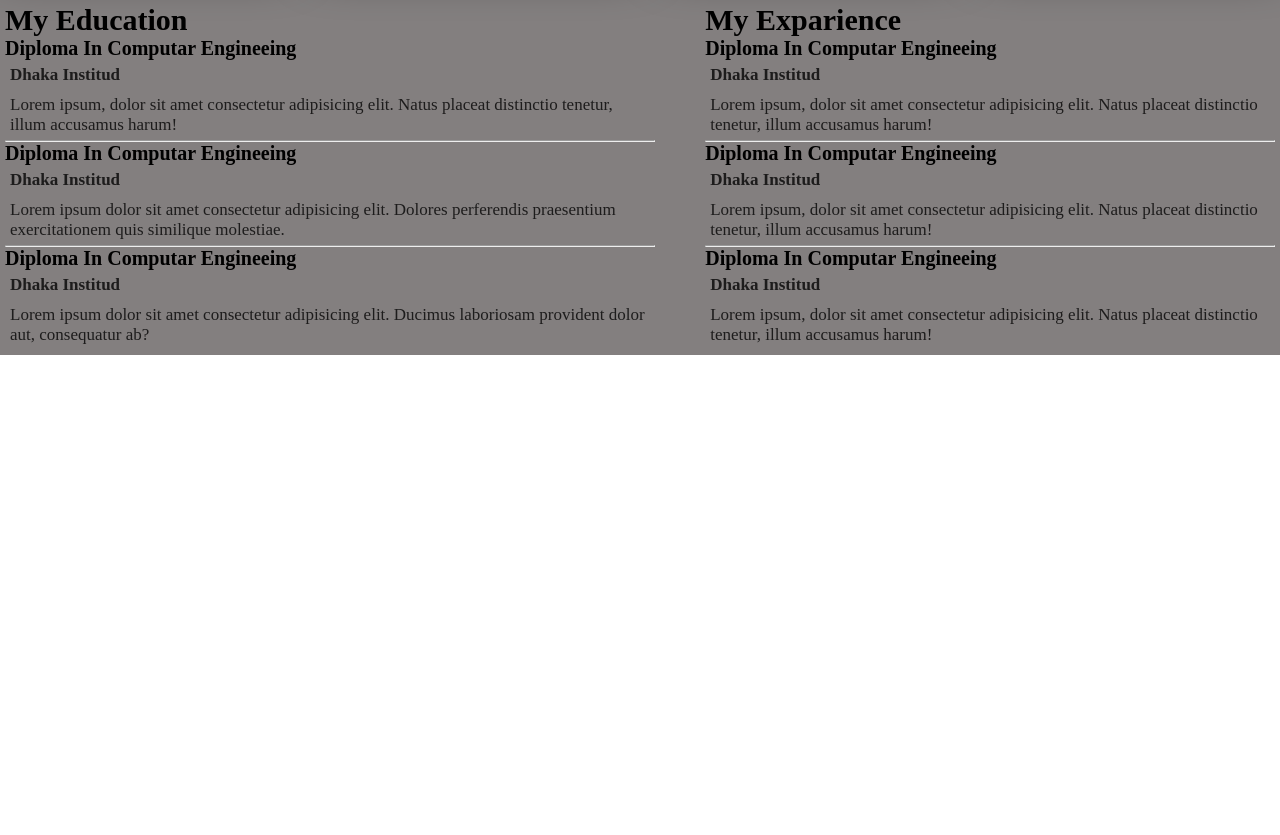
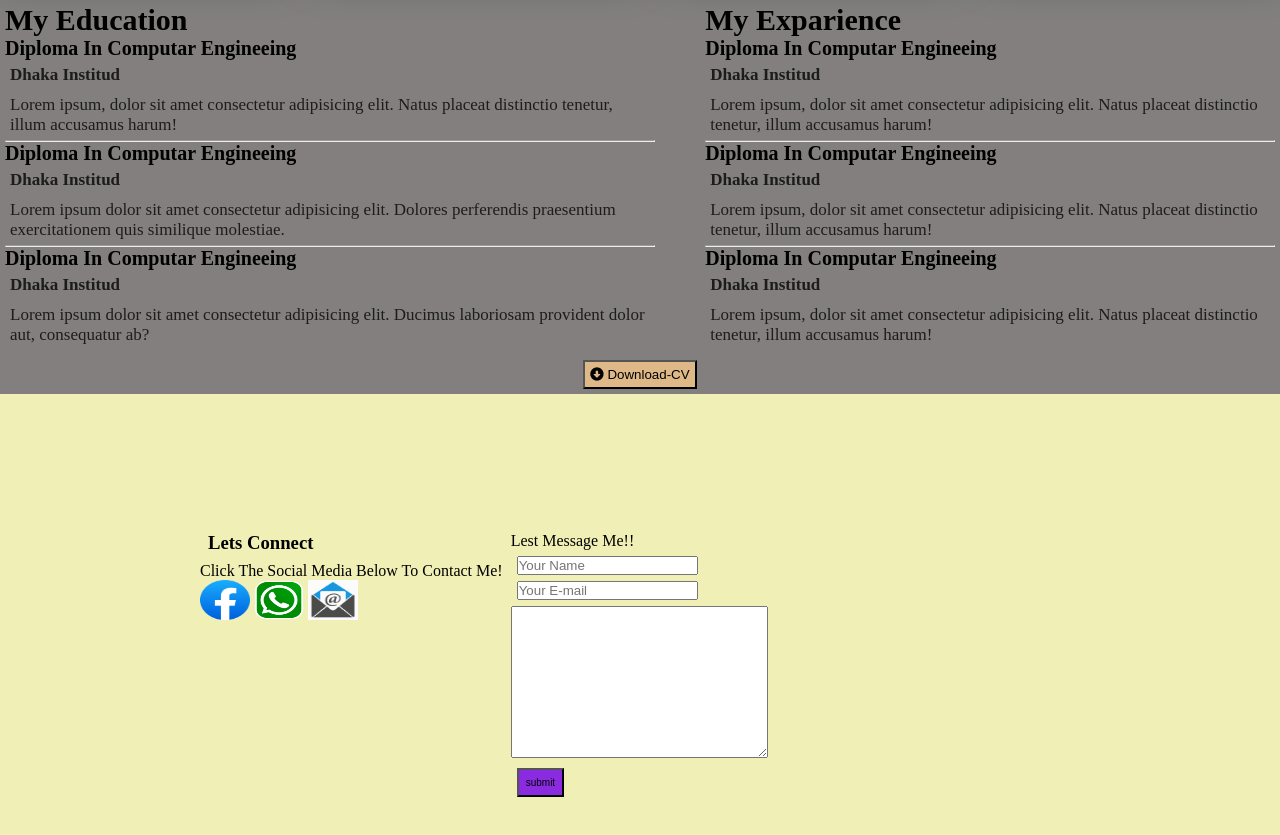
Before and after one commit to jahid45780/my-self, a plain HTML site: page index.html in a window 1280 px wide. Shown: the part 732-1567 px from the top of the page. Before the commit the page ends 1087 px from the top, so only its background shows below. Drawn offline with Linux system fonts and the light colour scheme.

Commit message:
added the end sain

```diff
--- a/index.html
+++ b/index.html
@@ -155,13 +155,38 @@
 
       </div>
 
-
+      <div class="download-cv" >
+        <button class="cv" >  <i class="fa-solid fa-circle-down"></i> Download-CV </button>
+      </div>
 
       </section>
 
     </main>
 
     <footer>
+       <div class="footer-colum">
+        <h3 class="section-title">Lets Connect</h3>
+        <p class="section-dispikson" >Click The Social Media Below To Contact Me!</p>
+        <div class="social-links" >
+            <a href=""> <img class="link-pik" src="Facebook.webp" alt="facebook"></a>
+            <a href=""> <img class="link-pik" src="whasapp.png" alt=""></a>
+            <a href=""> <img class="link-pik"   src="email.png" alt=""></a>
+        </div>
+       </div>
+       <div class="footer-colum"></div>
+       <form class="section-title">
+            <caption class="caption" >Lest Message Me!! </caption> <br>
+        <input type="text" placeholder="Your Name" >
+        <input type="email" name="" placeholder="Your E-mail" id="">
+        <textarea name="" id="" cols="30" rows="10"></textarea>
+        <input class="btn4" type="submit" value="submit">
+       </form>
+
+
+
+
+
+
 
     </footer>
 </body>
--- a/style.css
+++ b/style.css
@@ -157,3 +157,42 @@ margin: 5px;
   .resume-item-title{
      font-size: 20px;
   }
+
+   .download-cv{
+    text-align: center;
+    background-color: rgb(131, 127, 127);
+   }
+   .cv{
+    background-color: burlywood;
+color: black;
+cursor: pointer;
+padding: 5px;
+margin: 5px;
+
+   }
+   /* link item */
+   .link-pik{
+    width: 50px;
+    height: 40px;
+   }
+   footer{
+    display: flex;
+    background-color: rgb(240, 240, 182);
+    padding: 130px 200px;
+   }
+
+   .section-title, input {
+    display: block;
+    margin: 6px;
+    align-items: center;
+
+   }
+
+   .btn4{
+    background-color: blueviolet;
+    padding: 7px;
+    font-size: 10px;
+   }
+   .section-title{
+    margin: 8px ;
+   }
```
Also changed, not shown: 5968764.png (added), Facebook.webp (added), email.png (added), whasapp.png (added).
